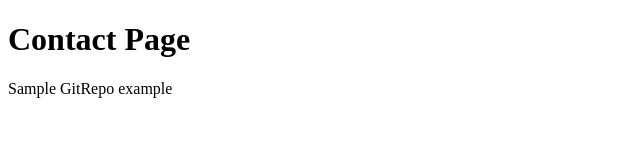
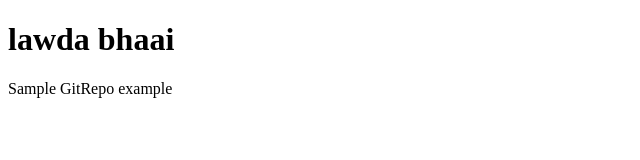
Before and after one commit to inamruth/Repo1, a plain HTML site: page contact.html in a window 1280 px wide. Shown: the whole page, without its empty margins (0-640 px from the left). Drawn offline with Linux system fonts and the light colour scheme.

Commit message:
Update contact.html

```diff
--- a/contact.html
+++ b/contact.html
@@ -6,7 +6,7 @@
     <title>Document</title>
 </head>
 <body>
-    <h1>Contact Page</h1>
+    <h1>lawda bhaai</h1>
     <p>Sample GitRepo example</p>
 </body>
 </html>
```
